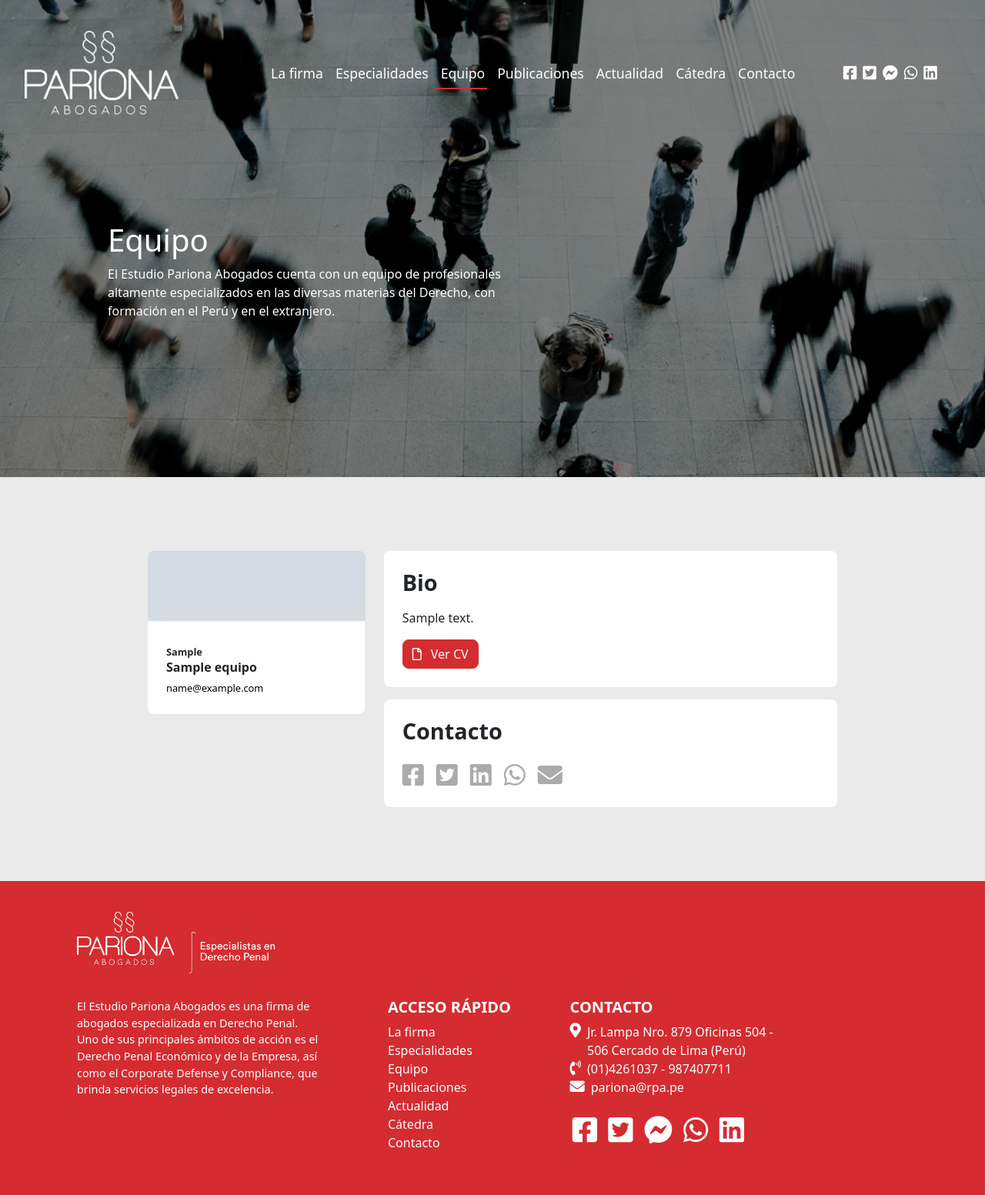
After one commit to EparionaD/rpa, a Django app: a page that uses templates/base.html in a window 1280 px wide. The commit adds this page. Shown: the whole page at 77% size. Run offline with Django 3.2, Linux system fonts and the light colour scheme; tables that the repository leaves empty hold one stand-in row (values such as "Sample post"); grey boxes marked "Sample" are stand-in pictures; some libraries are stand-ins or nearby versions.

Commit message:
se creo app equipo

```diff
--- a/apps/equipo/models.py
+++ b/apps/equipo/models.py
@@ -1,12 +1,12 @@
 from django.db import models
 from django.utils.text import slugify
-from ckeditor.fields import RichTextField
 from ckeditor_uploader.fields import RichTextUploadingField
 
 class Equipo(models.Model):
     id = models.AutoField(primary_key=True)
     name = models.CharField('Nombres', max_length=255, blank=False, null=False)
     slug = models.SlugField('Slug', max_length=255, unique=True)
+    grade = models.CharField('Grado académico', max_length=255, blank=True, null=True)
     bio = RichTextUploadingField('Biografía', blank=False, null=False)
     photo = models.ImageField('Fotografía', upload_to='equipo/')
     email = models.EmailField('Correo electrónico', max_length=255, blank=True, null=True)
@@ -20,10 +20,10 @@ class Equipo(models.Model):
     class Meta:
         verbose_name = 'Equipo'
         verbose_name_plural = 'Equipos'
-        ordering = ['-date_create']
+        ordering = ['date_create']
 
     def __str__(self):
-        return self.title
+        return self.name
 
     def save(self, *args, **kwargs):
         self.slug = slugify(self.name)
--- /dev/null
+++ b/apps/equipo/urls.py
@@ -0,0 +1,7 @@
+from django.urls import path
+from .views import EquivoView, EquipoDetailView
+
+urlpatterns = [
+    path('', EquivoView.as_view(), name="equipo"),
+    path('<slug:slug>/', EquipoDetailView.as_view(), name="detalle"),
+]
--- a/apps/equipo/views.py
+++ b/apps/equipo/views.py
@@ -1,3 +1,13 @@
 from django.shortcuts import render
+from .models import Equipo
+from django.views.generic import ListView, DetailView
 
-# Create your views here.
+class EquivoView(ListView):
+    model = Equipo
+    template_name = 'equipo/equipo.html'
+    context_object_name = 'equipos'
+
+class EquipoDetailView(DetailView):
+    model = Equipo
+    template_name = 'equipo/detalle.html'
+    context_object_name = 'detalle'
--- a/rpa/settings/base.py
+++ b/rpa/settings/base.py
@@ -117,8 +117,6 @@ USE_TZ = True
 # https://docs.djangoproject.com/en/3.2/howto/static-files/
 
 STATIC_URL = '/static/'
-STATICFILES_DIRS = [BASE_DIR, 'static']
-
 
 # Media files
 import os
--- a/rpa/settings/local.py
+++ b/rpa/settings/local.py
@@ -14,3 +14,8 @@ DATABASES = {
         'NAME': BASE_DIR.parent / 'db.sqlite3',
     }
 }
+
+if DEBUG:
+    STATICFILES_DIRS = [BASE_DIR, 'static']
+else:
+    STATIC_ROOT = BASE_DIR, 'static'
--- a/rpa/settings/production.py
+++ b/rpa/settings/production.py
@@ -18,3 +18,8 @@ DATABASES = {
         'PORT': '',
     }
 }
+
+if DEBUG:
+    STATICFILES_DIRS = [BASE_DIR, 'static']
+else:
+    STATIC_ROOT = BASE_DIR, 'static'
--- a/rpa/urls.py
+++ b/rpa/urls.py
@@ -24,6 +24,7 @@ urlpatterns = [
     path('ckeditor/', include('ckeditor_uploader.urls')),
     path('', include(('apps.inicio.urls','index'))),
     path('catedra/', include(('apps.catedra.urls','catedra'))),
+    path('equipo/', include(('apps.equipo.urls','equipo'))),
 ]
 
 if settings.DEBUG:
--- a/templates/base.html
+++ b/templates/base.html
@@ -38,25 +38,25 @@
                         <div class="collapse navbar-collapse" id="menu-contenido-rpa">
                             <ul class="navbar-nav ms-auto mb-2 mb-lg-0">
                                 <li class="nav-item menu__list">
-                                    <a class="nav-link menu__item menu__item--color {% if  request.path == '/firma/' %}active active--color{% endif %}" aria-current="page" href="{% url 'index:firma' %}">La firma</a>
+                                    <a class="nav-link menu__item menu__item--color {% block firmamenu %}{% endblock firmamenu %}" aria-current="page" href="{% url 'index:firma' %}">La firma</a>
                                 </li>
                                 <li class="nav-item">
-                                    <a class="nav-link menu__item menu__item--color {% if  request.path == '/especialidades/' %}active active--color{% endif %}" href="{% url 'index:especialidades' %}">Especialidades</a>
+                                    <a class="nav-link menu__item menu__item--color {% block especialidadesmenu %}{% endblock especialidadesmenu %}" href="{% url 'index:especialidades' %}">Especialidades</a>
                                 </li>
                                 <li class="nav-item">
-                                    <a class="nav-link menu__item menu__item--color" href="{% url 'index:firma' %}">Equipo</a>
+                                    <a class="nav-link menu__item menu__item--color {% block equipomenu %}{% endblock equipomenu %}" href="{% url 'equipo:equipo' %}">Equipo</a>
                                 </li>
                                 <li class="nav-item">
-                                    <a class="nav-link menu__item menu__item--color" href="{% url 'index:firma' %}">Publicaciones</a>
+                                    <a class="nav-link menu__item menu__item--color {% block publicacionesmenu %}{% endblock publicacionesmenu %}" href="{% url 'index:firma' %}">Publicaciones</a>
                                 </li>
                                 <li class="nav-item">
-                                    <a class="nav-link menu__item menu__item--color" href="{% url 'index:firma' %}">Actualidad</a>
+                                    <a class="nav-link menu__item menu__item--color {% block actualidadmenu %}{% endblock actualidadmenu %}" href="{% url 'index:firma' %}">Actualidad</a>
                                 </li>
                                 <li class="nav-item">
-                                    <a class="nav-link menu__item menu__item--color {% block url %}{% endblock url %}" href="{% url 'catedra:catedra' %}">Cátedra</a>
+                                    <a class="nav-link menu__item menu__item--color {% block catedramenu %}{% endblock catedramenu %}" href="{% url 'catedra:catedra' %}">Cátedra</a>
                                 </li>
                                 <li class="nav-item">
-                                    <a class="nav-link menu__item menu__item--color {% if  request.path == '/contacto/' %}active active--color{% endif %}" href="{% url 'index:contacto' %}">Contacto</a>
+                                    <a class="nav-link menu__item menu__item--color {% block contactomenu %}{% endblock contactomenu %}" href="{% url 'index:contacto' %}">Contacto</a>
                                 </li>
                             </ul>
                         </div>
@@ -75,9 +75,9 @@
         </div>
         {% block header %}{% endblock header %}
         <div class="col-12 col-lg-2 social social--movil d-inline-block d-lg-none">
-            <a class="social__link social__link--size" target="_blank" href=""><i class="fab fa-facebook-square"></i></a>
+            <a class="social__link social__link--size" target="_blank" href="https://www.facebook.com/pariona.abogados"><i class="fab fa-facebook-square"></i></a>
             <a class="social__link social__link--size" target="_blank" href=""><i class="fab fa-twitter-square"></i></a>
-            <a class="social__link social__link--size" target="_blank" href=""><i class="fab fa-facebook-messenger"></i></a>
+            <a class="social__link social__link--size" target="_blank" href="https://m.me/pariona.abogados"><i class="fab fa-facebook-messenger"></i></a>
             <a class="social__link social__link--size" target="_blank" href="https://api.whatsapp.com/send?phone=51987407711"><i class="fab fa-whatsapp"></i></a>
             <a class="social__link social__link--size" target="_blank" href=""><i class="fab fa-linkedin"></i></a>
         </div>
--- a/templates/catedra/catedra.html
+++ b/templates/catedra/catedra.html
@@ -20,7 +20,7 @@
 {% endblock meta %}
 
 {% if request.path == '/catedra/' %}
-    {% block url %}active active--color{% endblock url %}
+    {% block catedramenu %}active active--color{% endblock catedramenu %}
     {% block fondo %}
         style="background-image: url('..{% static 'img/fondos/catedra.jpg' %}');"
     {% endblock fondo %}
--- a/templates/catedra/detalle.html
+++ b/templates/catedra/detalle.html
@@ -12,7 +12,7 @@
 {% endblock meta %}
 
 {% if request.path == '/catedra/'|add:detalle.slug|add:"/" %}
-    {% block url %}active active--color{% endblock url %}
+    {% block catedramenu %}active active--color{% endblock catedramenu %}
     {% block fondo %}
         style="background-image: url('{{ detalle.photo.url }}');"
     {% endblock fondo %}
--- /dev/null
+++ b/templates/equipo/detalle.html
@@ -0,0 +1,87 @@
+{% extends 'base.html' %}
+{% load static %}
+
+{% block script %}
+    {% comment %} Twitter {% endcomment %}
+    <script async src="https://platform.twitter.com/widgets.js" charset="utf-8"></script>
+
+    {% comment %} Facebook {% endcomment %}
+    <div id="fb-root"></div>
+    <script async defer crossorigin="anonymous" src="https://connect.facebook.net/es_ES/sdk.js#xfbml=1&version=v10.0" nonce="4qo22oLU"></script>
+{% endblock script %}
+
+{% block title %}{{ detalle.name }} | RPA{% endblock title %}
+
+{% block meta %}
+    <meta property="og:url"           content="http://www.rpa.pe{% url 'equipo:detalle' detalle.slug %}" />
+    <meta property="og:type"          content="website" />
+    <meta property="og:title"         content="{{ detalle.name }}" />
+    <meta property="og:description"   content="{{ detalle.bio|safe }}" />
+    <meta property="og:image"         content="{{ detalle.photo.url }}" />
+{% endblock meta %}
+
+{% if request.path == '/equipo/'|add:detalle.slug|add:"/" %}
+    {% block equipomenu %}active active--color{% endblock equipomenu %}
+    {% block main %}espaciado{% endblock main %}
+
+    {% block fondo %}
+        style="background-image: url('{% static 'img/fondos/equipo.jpg' %}');"
+    {% endblock fondo %}
+{% endif %}
+
+{% block header %}
+    <div class="row position-relative titulo-portada portada">
+        <h1 class="text-white titulo-portada__title">Equipo</h1>
+        <div class="text-white titulo-portada__text">
+            El Estudio Pariona Abogados cuenta con un equipo de profesionales altamente  especializados en las diversas materias del Derecho, con formación en el Perú y en el extranjero.
+        </div>
+    </div>
+{% endblock header %}
+
+{% block content %}
+    <div class="row">
+        <div class="col-12 col-lg-4 mb-3 mb-lg-0 card-equipo">
+            <div class="position-relative card-equipo__stick">
+                <img class="img-fluid rounded" src="{{ detalle.photo.url }}" alt="{{ detalle.name }}">
+                <div class="position-absolute bottom-0 start-50 translate-middle-x card-equipo__body">
+                    <div class="position-relative card-equipo__container">
+                        <div class="d-flex flex-column h-100 card-equipo__description card-equipo__description--detalle">
+                            <span class="mt-auto fw-bold card-equipo__data">{{ detalle.grade }}</span>
+                            <h1 class="fw-bold card-equipo__name">{{ detalle.name }}</h1>
+                            <a class="card-equipo__data card-equipo__data--email" href="maailto:{{ detalle.email }}">{{ detalle.email }}</a>
+                        </div>
+                    </div>
+                </div>
+            </div>
+        </div>
+        <div class="col-12 col-lg-8">
+            <div class="rounded mb-3 p-3 p-lg-4 card-equipo__bio">
+                <h1 class="mb-3 fw-bold card-equipo__title">Bio</h1>
+                <div>{{ detalle.bio|safe }}</div>
+                <a href="#" class="btn btn-primary mt-3 mt-xxl-5 button-plus__link"><i class="far fa-file me-2"></i> Ver CV</a>
+            </div>
+            <div class="rounded p-3 p-lg-4 card-equipo__contact">
+                <h1 class="fw-bold card-equipo__title">Contacto</h1>
+                <div class="mt-4">
+                    <div class="share">
+                    {% if detalle.facebook %}
+                        <a class="share__link share__link--equipo" target="_blank" href="https://www.facebook.com/{{ detalle.facebook }}"><i class="fab fa-facebook-square share__icon share__icon--facebook"></i></a>
+                    {% endif %}
+                    {% if detalle.twitter %}
+                        <a class="share__link share__link--equipo" target="_blank" href="https://twitter.com/{{ detalle.twitter }}"><i class="fab fa-twitter-square share__icon share__icon--twitter"></i></a>
+                    {% endif %}
+                    {% if detalle.linkedin %}
+                        <a class="share__link share__link--equipo" target="_blank" href="https://www.linkedin.com/in/{{ detalle.linkedin }}"><i class="fab fa-linkedin share__icon share__icon--linkedin"></i></a>
+                    {% endif %}
+                    {% if detalle.whatsapp %}
+                        <a class="share__link share__link--equipo" target="_blank" href="https://api.whatsapp.com/send?phone=51{{ detalle.whatsapp }}"><i class="fab fa-whatsapp share__icon share__icon--whatsapp"></i></a>
+                    {% endif %}
+                    {% if detalle.email %}
+                        <a class="share__link share__link--equipo" target="_blank" href="mailto:{{ detalle.email }}"><i class="fas fa-envelope share__icon share__icon--link"></i></a>
+                    {% endif %}
+                    </div>
+                </div>
+            </div>
+        </div>
+    </div>
+{% endblock content %}
```
Also changed, not shown: apps/author/admin.py (+10 -1 lines), apps/equipo/admin.py (+8 -1 lines), templates/equipo/equipo.html (added, +60 -0 lines), templates/inicio/contacto.html (+10 -0 lines), templates/inicio/especialidades.html (+10 -0 lines), templates/inicio/firma.html (+10 -0 lines), apps/catedra/admin.py (line endings or trailing spaces), apps/equipo/migrations/0003_auto_20210601_1733.py (added).
